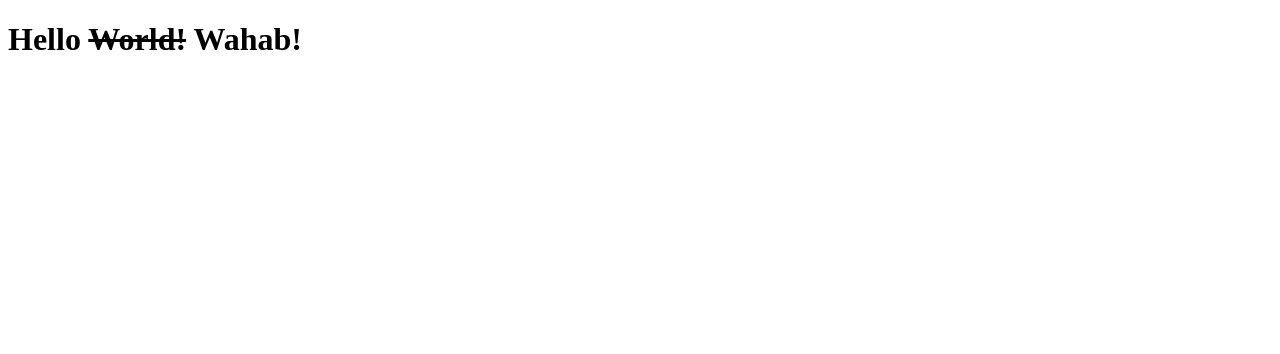
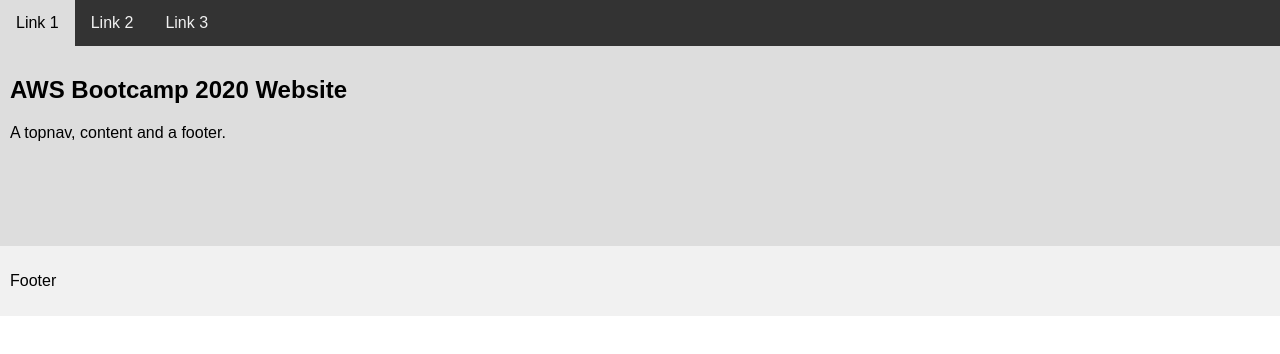
Before and after one commit to WahabShah23/Bootcamp2020-aws, a plain HTML site: page index.html in a window 1280 px wide. Drawn offline with Linux system fonts and the light colour scheme.

Commit message:
update index.html

```diff
--- a/index.html
+++ b/index.html
@@ -1,12 +1,72 @@
 <!DOCTYPE html>
-<html>
+<html lang="en">
 <head>
-	<meta charset="utf-8">
-	<meta http-equiv="X-UA-Compatible" content="IE=edge">
-	<title>Bootcamp20</title>
-	<link rel="stylesheet" href="">
+<title>Bootcamp 20</title>
+<meta charset="utf-8">
+<meta name="viewport" content="width=device-width, initial-scale=1">
+<style>
+* {
+  box-sizing: border-box;
+  font-family: Arial, Helvetica, sans-serif;
+}
+
+body {
+  margin: 0;
+  font-family: Arial, Helvetica, sans-serif;
+}
+
+/* Style the top navigation bar */
+.topnav {
+  overflow: hidden;
+  background-color: #333;
+}
+
+/* Style the topnav links */
+.topnav a {
+  float: left;
+  display: block;
+  color: #f2f2f2;
+  text-align: center;
+  padding: 14px 16px;
+  text-decoration: none;
+}
+
+/* Change color on hover */
+.topnav a:hover {
+  background-color: #ddd;
+  color: black;
+}
+
+/* Style the content */
+.content {
+  background-color: #ddd;
+  padding: 10px;
+  height: 200px; /* Should be removed. Only for demonstration */
+}
+
+/* Style the footer */
+.footer {
+  background-color: #f1f1f1;
+  padding: 10px;
+}
+</style>
 </head>
 <body>
-	<h1>Hello <s>World!</s> Wahab!</h1>
+
+<div class="topnav">
+  <a href="#">Link 1</a>
+  <a href="#">Link 2</a>
+  <a href="#">Link 3</a>
+</div>
+
+<div class="content">
+  <h2>AWS Bootcamp 2020 Website</h2>
+  <p>A topnav, content and a footer.</p>
+</div>
+
+<div class="footer">
+  <p>Footer</p>
+</div>
+
 </body>
 </html>
```
